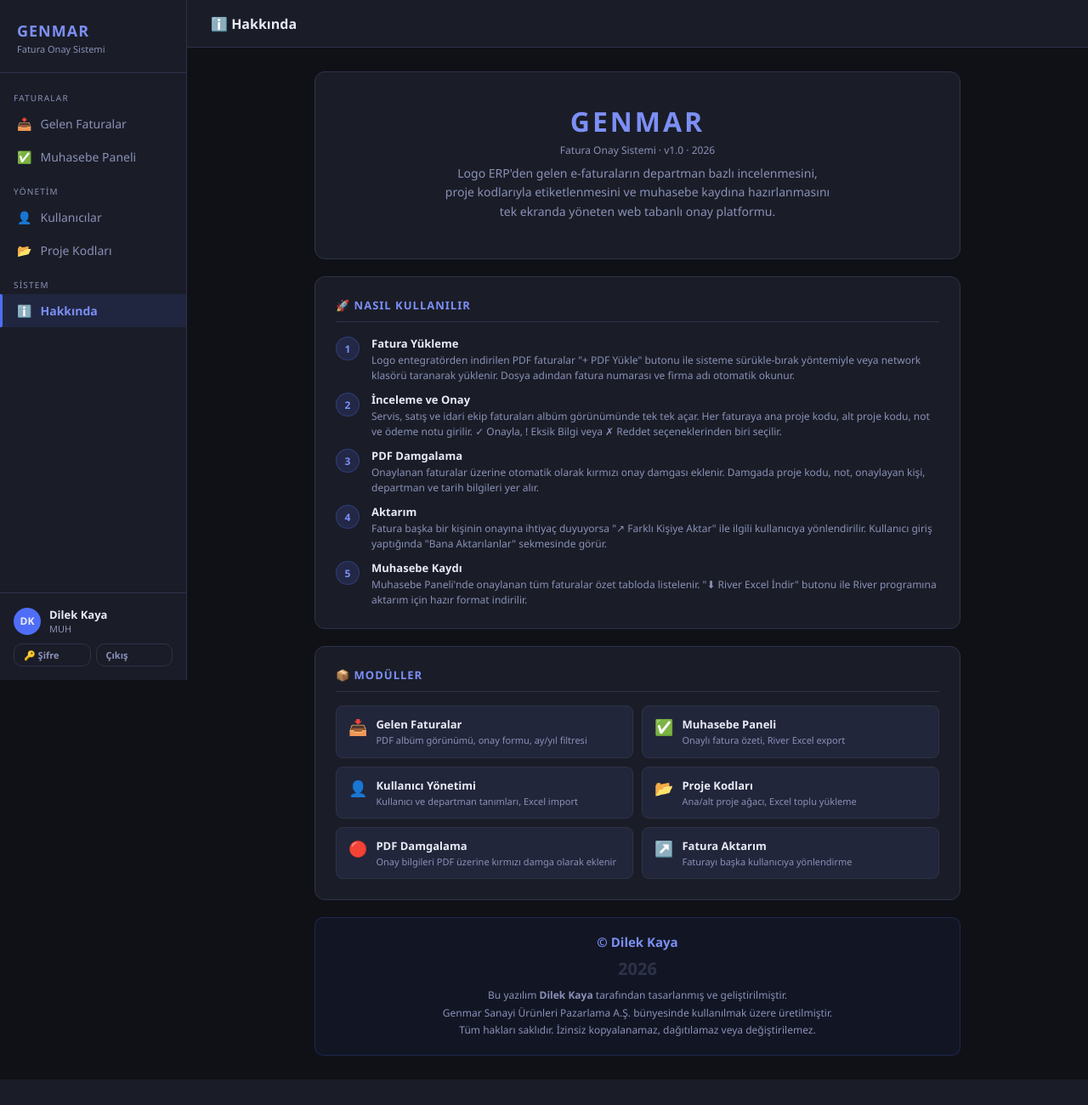
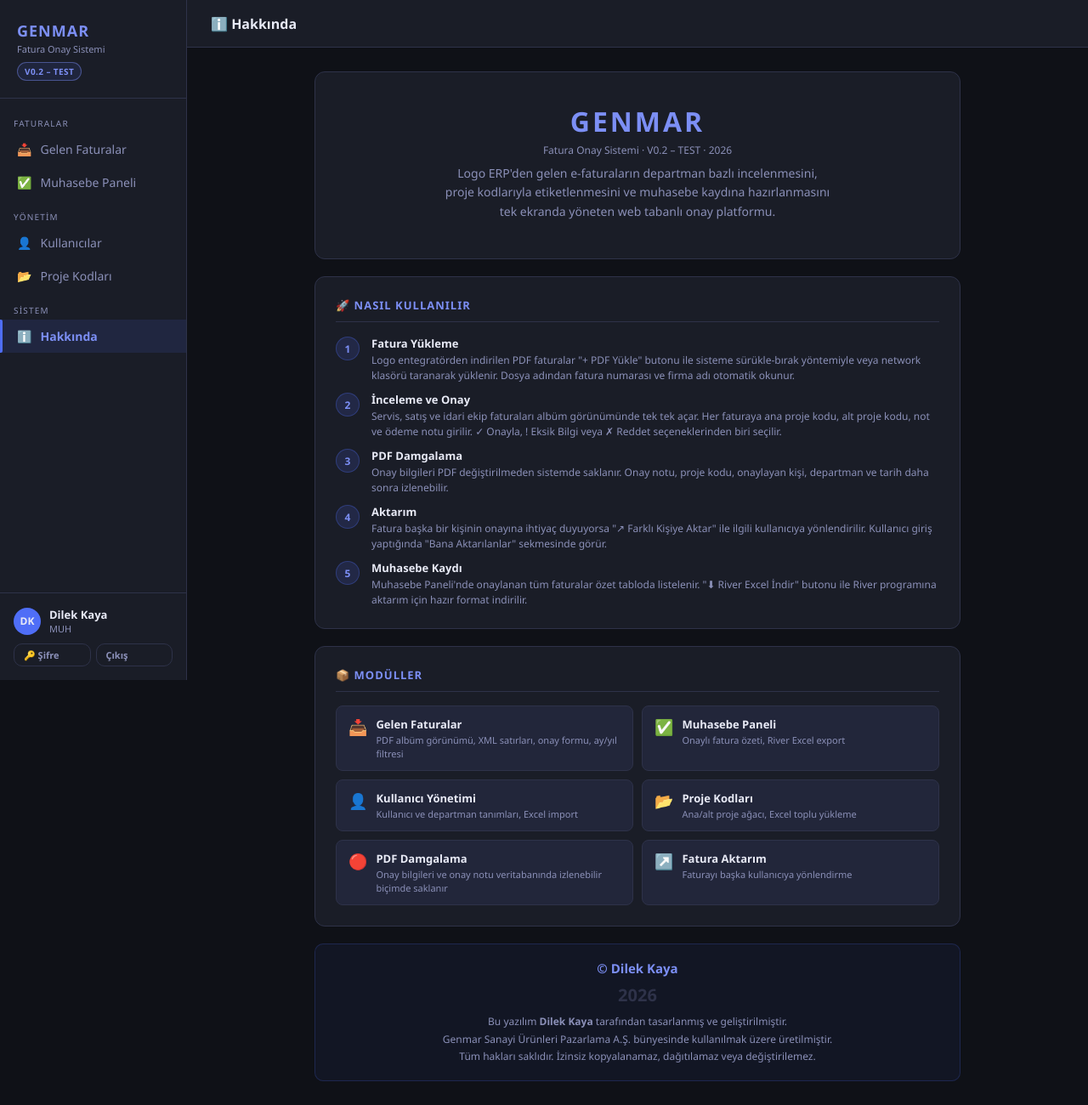
Before and after one commit to genmaranonim-cloud/Genmar-fatura-onay-pro, a Flask app: page /hakkinda in a window 1280 px wide. Shown: the whole page at 85% size. Before the commit the page ends 1270 px from the top, so only its background shows below. Run offline with Flask 3, Linux system fonts and the light colour scheme; the visitor is signed in with stand-in values (Sample User, id 1); data comes from the database, SQL or seed files in the repository; some libraries are stand-ins or nearby versions.

Commit message:
V0.2 TEST: XML satırları, onay notu ve görünür sürüm

```diff
--- a/app.py
+++ b/app.py
@@ -19,10 +19,16 @@
 import xlrd
 
 app = Flask(__name__)
+APP_VERSION = 'V0.2 – TEST'
 app.config['SECRET_KEY'] = os.environ.get('SECRET_KEY', 'genmar-fatura-2026')
 app.config['JSON_AS_ASCII'] = False
 app.json.ensure_ascii = False
 BASE_DIR = os.path.dirname(os.path.abspath(__file__))
+
+@app.context_processor
+def surum_bilgisi():
+    """Sürüm numarasını base şablonunu kullanan bütün ekranlarda göster."""
+    return {'app_version': APP_VERSION}
 
 @app.after_request
 def turkce_karakter_kodlamasi(response):
@@ -440,6 +446,14 @@
     ana_proje = db.relationship('AnaProje')
     alt_proje = db.relationship('AltProje')
     proje_satirlari = db.relationship('FaturaProje', backref='fatura', cascade='all, delete-orphan')
+    satirlar = db.relationship('FaturaSatir', backref='fatura', cascade='all, delete-orphan',
+                              order_by='FaturaSatir.sira')
+
+class FaturaSatir(db.Model):
+    id = db.Column(db.Integer, primary_key=True)
+    fatura_id = db.Column(db.Integer, db.ForeignKey('fatura.id'), nullable=False, index=True)
+    sira = db.Column(db.Integer, nullable=False)
+    aciklama = db.Column(db.Text, nullable=False)
 
 # ─── YARDIMCI ───────────────────────────────────────────────────────────────
 
@@ -457,6 +471,16 @@
     if deger is None:
         return ''
     return unicodedata.normalize('NFC', str(deger)).strip()
+
+def fatura_satirlarini_yenile(fatura, xml_verisi):
+    """XML'den okunan kalemleri PDF'den bağımsız ve kalıcı olarak sakla."""
+    if not xml_verisi:
+        return
+    fatura.satirlar.clear()
+    for sira, aciklama in enumerate(xml_verisi.get('satirlar', []), 1):
+        temiz = metin_degeri(aciklama)
+        if temiz:
+            fatura.satirlar.append(FaturaSatir(sira=sira, aciklama=temiz))
 
 def _arama_metni(deger):
     metin = unicodedata.normalize('NFKD', metin_degeri(deger)).casefold()
@@ -992,15 +1016,18 @@
             if xml:
                 mevcut.para_birimi = xml.get('para_birimi') or mevcut.para_birimi
                 mevcut.not_alani = mevcut.not_alani or aciklama
+                fatura_satirlarini_yenile(mevcut, xml)
             if not_kullanicisi:
                 mevcut.atanan_id = not_kullanicisi.id
         else:
-            db.session.add(Fatura(dosya_adi=goreli_yol, kaynak='xml+pdf' if xml else 'upload',
-                                  fatura_no=fno or None, firma_adi=firma or None,
-                                  fatura_tarihi=pdf_tarihi, tutar=pdf_tutari,
-                                  para_birimi=(xml.get('para_birimi') if xml else 'TRY') or 'TRY',
-                                  not_alani=aciklama or None,
-                                  atanan_id=not_kullanicisi.id if not_kullanicisi else None))
+            yeni_fatura = Fatura(dosya_adi=goreli_yol, kaynak='xml+pdf' if xml else 'upload',
+                                 fatura_no=fno or None, firma_adi=firma or None,
+                                 fatura_tarihi=pdf_tarihi, tutar=pdf_tutari,
+                                 para_birimi=(xml.get('para_birimi') if xml else 'TRY') or 'TRY',
+                                 not_alani=aciklama or None,
+                                 atanan_id=not_kullanicisi.id if not_kullanicisi else None)
+            fatura_satirlarini_yenile(yeni_fatura, xml)
+            db.session.add(yeni_fatura)
         yuklenenler.append(dosya_adi)
 
     db.session.commit()
@@ -1108,6 +1135,7 @@
         'firma_adi': f.firma_adi or '', 'fatura_tarihi': f.fatura_tarihi or '',
         'tutar': f.tutar or '', 'not_alani': f.not_alani or '',
         'odeme_notu': f.odeme_notu or '',
+        'satirlar': [{'sira': s.sira, 'aciklama': s.aciklama} for s in f.satirlar],
         'projeler': projeler,
         'onaylayan_id': f.onaylayan_id, 'atanan_id': f.atanan_id,
         'pdf_url': pdf_url,
@@ -1307,15 +1335,6 @@
         data, dosya_adi = fatura_pdf_bytes_ve_adres(fatura)
         if not data.startswith(b'%PDF'):
             raise ValueError('Geçerli bir PDF dosyası değil')
-
-        # Onay sırasında depolama kısa süreli hata verirse damga eksik kalmasın.
-        # Kullanıcı faturayı görüntülediğinde eksik damga bir kez otomatik tamamlanır.
-        if fatura.durum == 'onaylandi' and not pdf_damgali_mi(data):
-            try:
-                fatura_onay_damgasi_uygula(fatura)
-                data, dosya_adi = fatura_pdf_bytes_ve_adres(fatura)
-            except Exception as damga_hatasi:
-                app.logger.exception('Görüntülemede otomatik damga hatası: %s', damga_hatasi)
 
         belge = fitz.open(stream=data, filetype='pdf')
         sayfalar = []
--- a/templates/base.html
+++ b/templates/base.html
@@ -68,6 +68,19 @@
             font-size: 11px;
             color: var(--text2);
             margin-top: 2px;
+        }
+
+        .version-badge {
+            display: inline-flex;
+            margin-top: 8px;
+            padding: 3px 8px;
+            border: 1px solid rgba(124,143,245,0.45);
+            border-radius: 999px;
+            color: var(--accent2);
+            background: rgba(79,110,247,0.10);
+            font-size: 10px;
+            font-weight: 700;
+            letter-spacing: .4px;
         }
 
         .sidebar-nav {
@@ -481,6 +494,7 @@
     <div class="sidebar-logo">
         <div class="brand">GENMAR</div>
         <div class="sub">Fatura Onay Sistemi</div>
+        <div class="version-badge">{{ app_version }}</div>
     </div>
     <nav class="sidebar-nav">
         <div class="nav-section">Faturalar</div>
--- a/templates/hakkinda.html
+++ b/templates/hakkinda.html
@@ -136,7 +136,7 @@
     <div class="h-kart">
         <div class="h-logo-alan">
             <div class="brand">GENMAR</div>
-            <div class="version">Fatura Onay Sistemi · v1.0 · 2026</div>
+            <div class="version">Fatura Onay Sistemi · {{ app_version }} · 2026</div>
             <div class="tanim">
                 Logo ERP'den gelen e-faturaların departman bazlı incelenmesini,<br>
                 proje kodlarıyla etiketlenmesini ve muhasebe kaydına hazırlanmasını<br>
@@ -167,7 +167,7 @@
                 <div class="adim-no">3</div>
                 <div class="adim-icerik">
                     <div class="adim-baslik">PDF Damgalama</div>
-                    <div class="adim-aciklama">Onaylanan faturalar üzerine otomatik olarak kırmızı onay damgası eklenir. Damgada proje kodu, not, onaylayan kişi, departman ve tarih bilgileri yer alır.</div>
+                    <div class="adim-aciklama">Onay bilgileri PDF değiştirilmeden sistemde saklanır. Onay notu, proje kodu, onaylayan kişi, departman ve tarih daha sonra izlenebilir.</div>
                 </div>
             </div>
             <div class="adim">
@@ -195,7 +195,7 @@
                 <div class="modul-ikon">📥</div>
                 <div>
                     <div class="modul-ad">Gelen Faturalar</div>
-                    <div class="modul-acik">PDF albüm görünümü, onay formu, ay/yıl filtresi</div>
+                    <div class="modul-acik">PDF albüm görünümü, XML satırları, onay formu, ay/yıl filtresi</div>
                 </div>
             </div>
             <div class="modul-item">
@@ -223,7 +223,7 @@
                 <div class="modul-ikon">🔴</div>
                 <div>
                     <div class="modul-ad">PDF Damgalama</div>
-                    <div class="modul-acik">Onay bilgileri PDF üzerine kırmızı damga olarak eklenir</div>
+                    <div class="modul-acik">Onay bilgileri ve onay notu veritabanında izlenebilir biçimde saklanır</div>
                 </div>
             </div>
             <div class="modul-item">
--- a/templates/login.html
+++ b/templates/login.html
@@ -20,6 +20,7 @@
 .btn:hover{background:var(--accent2)}
 .hata{background:rgba(240,79,89,.1);border:1px solid rgba(240,79,89,.3);border-radius:8px;padding:10px 14px;font-size:13px;color:var(--red)}
 .bilgi{font-size:12px;color:var(--text2);text-align:center;line-height:1.5}
+.version{font-size:11px;color:var(--accent2);text-align:center;font-weight:700;letter-spacing:.4px}
 </style>
 </head>
 <body>
@@ -27,6 +28,7 @@
     <div class="logo">
         <div class="brand">GENMAR</div>
         <div class="sub">Fatura Onay Sistemi</div>
+        <div class="version">V0.2 – TEST</div>
     </div>
 
     {% if hata %}
```
Also changed, not shown: templates/gelen.html (+24 -16 lines), tests/test_invoice_lines.py (added, +18 -0 lines), tests/test_invoice_xml.py (added, +27 -0 lines), tests/test_smoke.py (added, +21 -0 lines), tests/test_v02_contract.py (added, +25 -0 lines), 1 other file.
